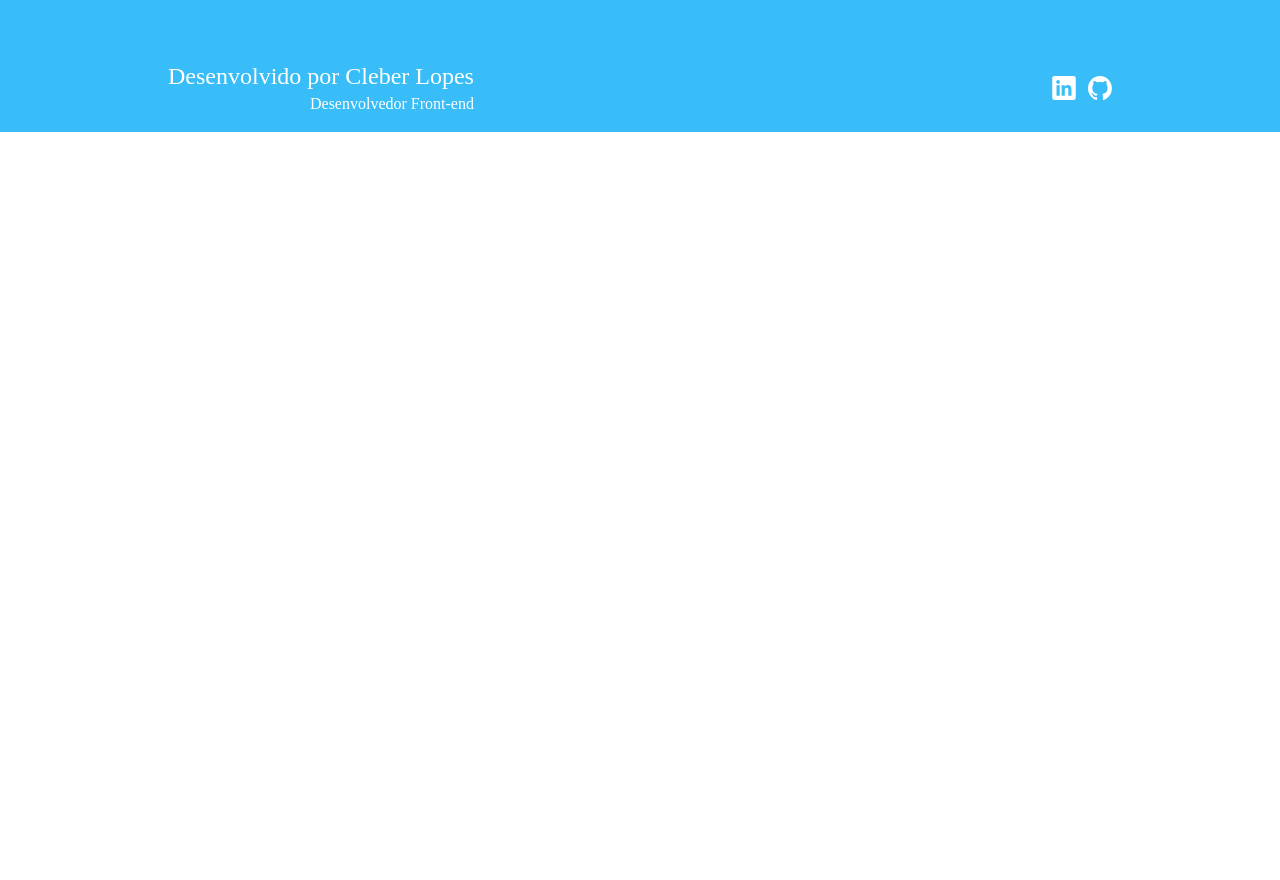
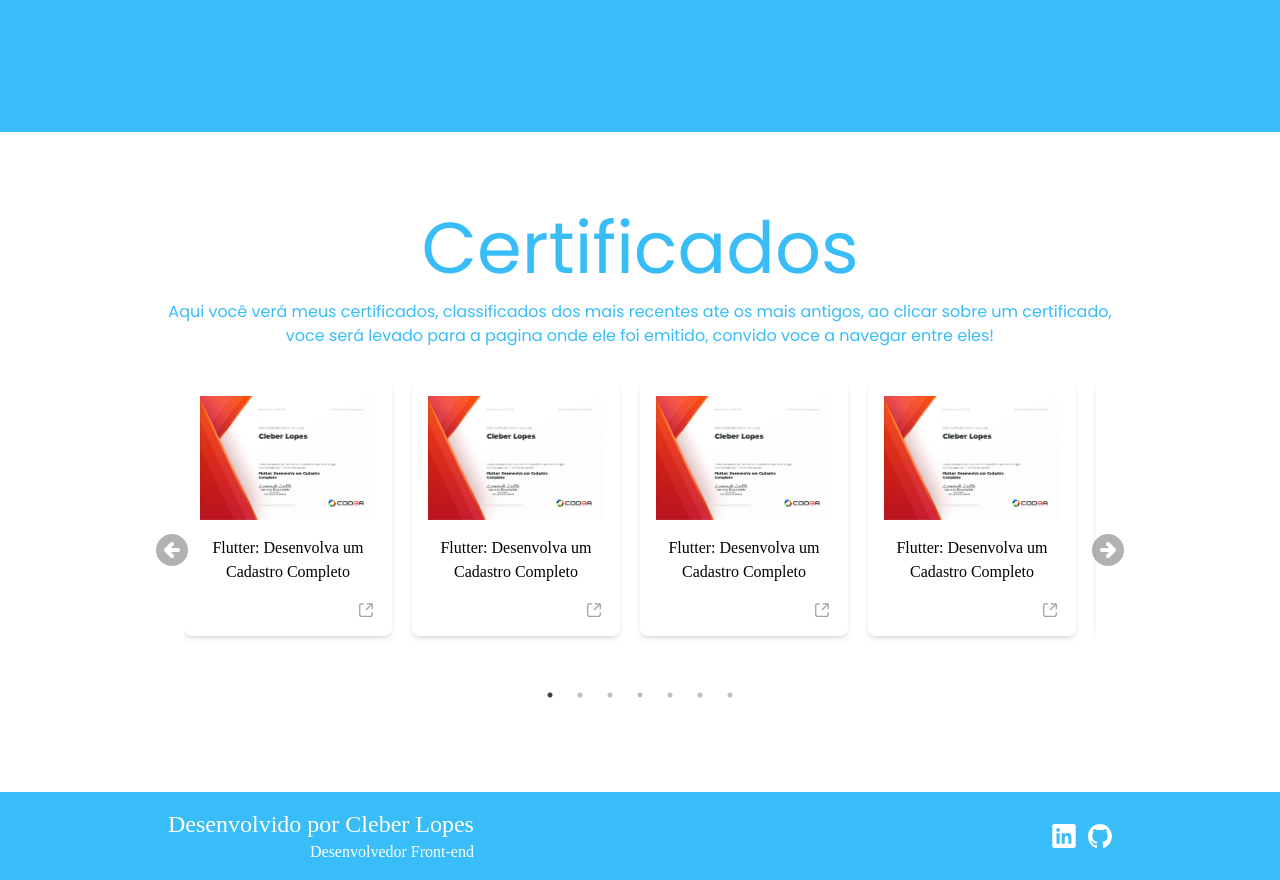
Before and after one commit to CleberLopess/lobster_site, a Next.js app: page / in a window 1280 px wide. Shown: the part 2560-3440 px from the top of the page. Before the commit the page ends 2692 px from the top, so only its background shows below. Built offline with nearby package versions, Linux system fonts and the light colour scheme; a web font is replaced by a local one.

Commit message:
create section certificates

```diff
--- a/src/app/page.tsx
+++ b/src/app/page.tsx
@@ -2,6 +2,7 @@ import HeroBanner from "../sections/hero-banner";
 import Bio from "../sections/bio";
 import Footer from "../sections/footer";
 import Projects from "../sections/projects";
+import Certificates from "@/sections/certificate";
 
 export default function Home() {
   return (
@@ -9,6 +10,7 @@ export default function Home() {
       <HeroBanner />
       <Bio />
       <Projects />
+      <Certificates />
       <Footer />
     </>
   );
--- /dev/null
+++ b/src/components/carousel/carrousel.css
@@ -0,0 +1,3 @@
+.slick-list {
+  height: 300px;
+}
--- a/src/components/carousel/configuration.ts
+++ b/src/components/carousel/configuration.ts
@@ -4,41 +4,28 @@ export const settings: Settings = {
   className: "relative",
   dots: true,
   infinite: true,
-  slidesToShow: 4,
+  slidesToShow: 5,
   slidesToScroll: 1,
   responsive: [
     {
-      breakpoint: 480,
+      breakpoint: 1450,
       settings: {
-        slidesToShow: 1,
-        slidesToScroll: 1,
-        centerMode: true,
+        slidesToShow: 4,
       },
     },
     {
-      breakpoint: 600,
+      breakpoint: 1024,
       settings: {
-        slidesToShow: 2,
-        slidesToScroll: 2,
-        initialSlide: 2,
+        slidesToShow: 3,
+        dots: false,
       },
     },
     {
       breakpoint: 768,
       settings: {
-        slidesToShow: 3,
-        slidesToScroll: 3,
-        infinite: true,
-        dots: true,
-      },
-    },
-    {
-      breakpoint: 1024,
-      settings: {
-        slidesToShow: 4,
-        slidesToScroll: 3,
-        infinite: true,
-        dots: true,
+        slidesToShow: 1,
+        centerMode: true,
+        dots: false,
       },
     },
   ],
--- a/src/components/carousel/index.tsx
+++ b/src/components/carousel/index.tsx
@@ -3,6 +3,7 @@ import Slider from "react-slick";
 import { HiArrowCircleLeft, HiArrowCircleRight } from "react-icons/hi";
 import { IcarrouselComponent } from "./models";
 import { settings } from "./configuration";
+import "./carrousel.css";
 
 const CarouselComponent = ({ children }: IcarrouselComponent) => {
   const [currentSlider, setCurrentSlider] = useState<Slider | null>();
--- a/src/components/certificate/indext.tsx
+++ b/src/components/certificate/indext.tsx
@@ -1,6 +1,7 @@
 import Image from "next/image";
 import { cardCertificateType } from "./models";
 import placeholder from "./assets/placeholder.png";
+import externalIcon from "./assets/externalIcon.svg";
 
 const CardCertificate = ({
   handleClickCardCertificate,
@@ -14,6 +15,11 @@ const CardCertificate = ({
     >
       <Image src={image ? image : placeholder} alt="certificate" />
       <span className="flex text-center font-MuseoModerno">{title}</span>
+      <Image
+        className="flex justify-end mr-0 ml-auto w-5"
+        src={externalIcon}
+        alt="external-icon"
+      />
     </div>
   );
 };
--- a/src/sections/certificate/index.tsx
+++ b/src/sections/certificate/index.tsx
@@ -1,3 +1,5 @@
+"use client";
+
 import CarouselComponent from "../../components/carousel";
 import CardCertificate from "../../components/certificate/indext";
 import { mockCertificate } from "./mock";
@@ -19,21 +21,17 @@ const Certificates = () => {
   };
 
   return (
-    // <div className="flex w-dvw min-h-svh p-4 ">
-    //   <section className="container mx-auto flex flex-wrap items-center justify-center gap-3">
-    //     <div className="font-Poppins text-sky-400 text-base flex flex-col gap-4">
-    //       <h3 className=" text-center text-7xl">Certificados</h3>
-    //       <span className="text-center">
-    //         Aqui você verá meus certificados, classificados dos mais recentes
-    //         ate os mais antigos, ao clicar sobre um certificado, voce será
-    //         levado para a pagina onde ele foi emitido, convido voce a navegar
-    //         entre eles!
-    //       </span>
-    //     </div>
-
-    //   </section>
-    // </div>
-    setCertificates()
+    <section className="container m-auto pt-20 pb-20">
+      <div className="font-Poppins text-sky-400 text-base flex flex-col gap-4">
+        <h3 className=" text-center text-7xl">Certificados</h3>
+        <span className="text-center">
+          Aqui você verá meus certificados, classificados dos mais recentes ate
+          os mais antigos, ao clicar sobre um certificado, voce será levado para
+          a pagina onde ele foi emitido, convido voce a navegar entre eles!
+        </span>
+      </div>
+      <div className="m-auto">{setCertificates()}</div>
+    </section>
   );
 };
 
--- a/src/sections/projects/index.tsx
+++ b/src/sections/projects/index.tsx
@@ -52,7 +52,7 @@ const Projects = () => {
   ));
 
   return (
-    <div className="bg-sky-400 pb-20 pt-20">
+    <div className="bg-sky-400 pb-20 min-h-svh pt-20">
       <section className="container mx-auto flex flex-col gap-16 text-white">
         <div className="flex flex-col">
           <h2 className="text-center text-7xl">Projetos</h2>
```
Also changed, not shown: src/components/certificate/assets/externalIcon.svg (added).
